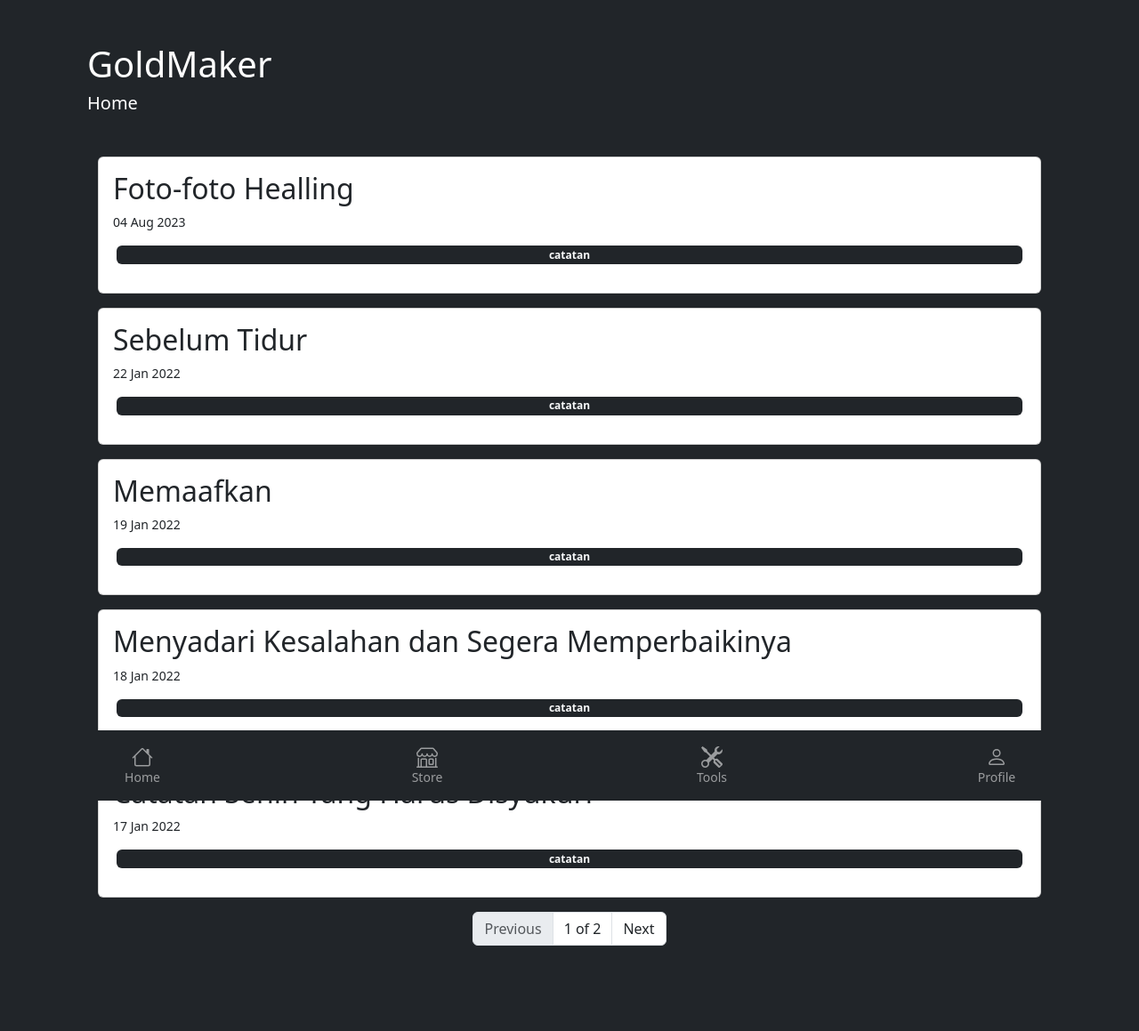
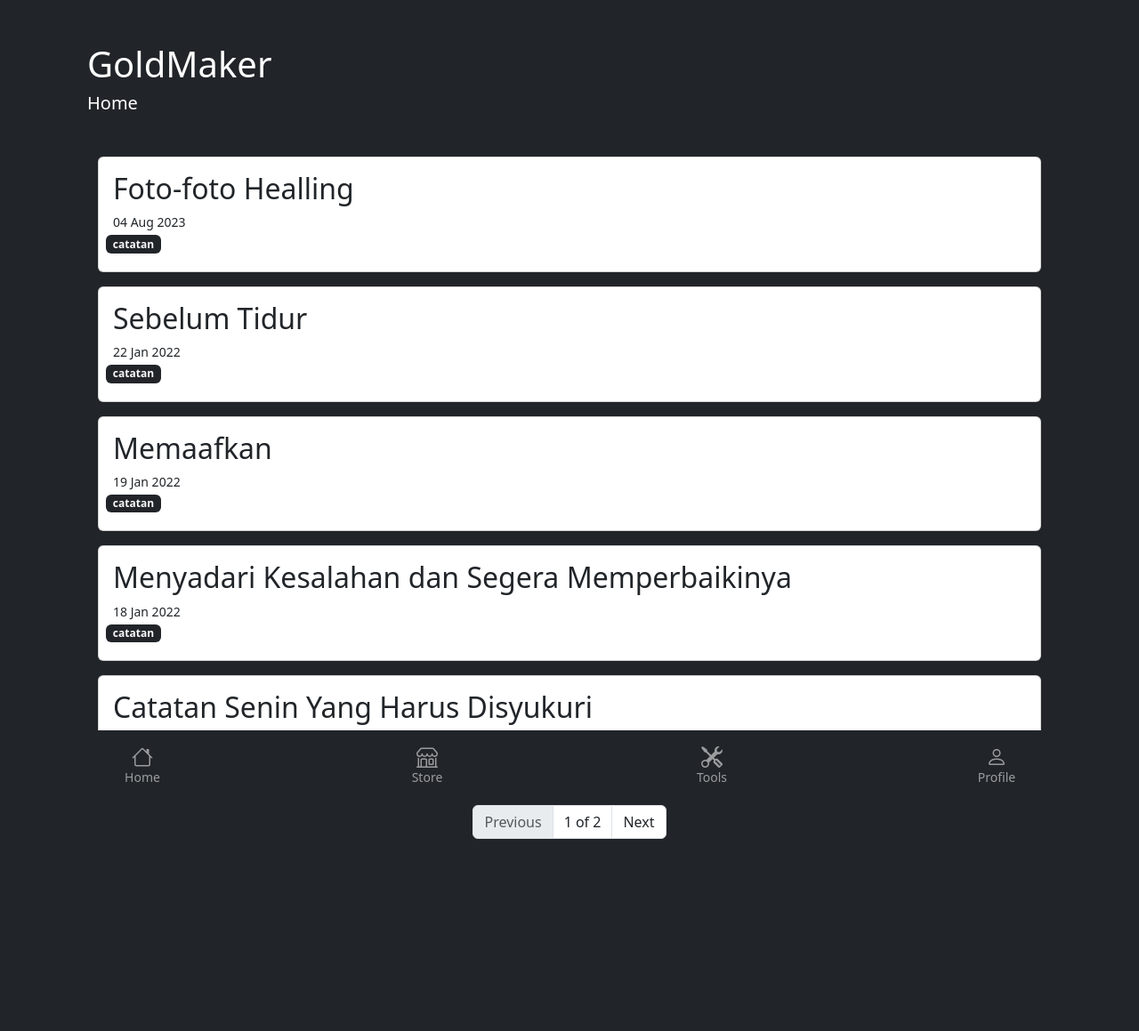
Before and after one commit to angganesia/angganesia.github.io, a Jekyll site: the page built from index.html, in a window 1280 px wide. Shown: the whole page at 89% size. Built offline with Jekyll 4.4.1, drawn with Linux system fonts in a browser that asks for light colours; the list of posts is cut into pages by our own code; after the commit the page ends 1039 px from its top, so only the background shows below that.

Commit message:
update index.html

```diff
--- a/index.html
+++ b/index.html
@@ -18,7 +18,7 @@ title: Home
       <small class="date card-text">{{post.date | date_to_string}}</small>
       <div class="row align-items-start">
         {% for c in post.categories %}
-        <div class="m-3 categories col badge text-bg-dark">
+        <div class="m-1 categories col-auto badge text-bg-dark">
           <a class="link-light link-offset-2 link-underline-opacity-0 link-underline-opacity-0-hover" href="#!" data-base-url="{{site.baseurl}}" class="category">{{c}}</a>
         </div>
         {% endfor %}
```
